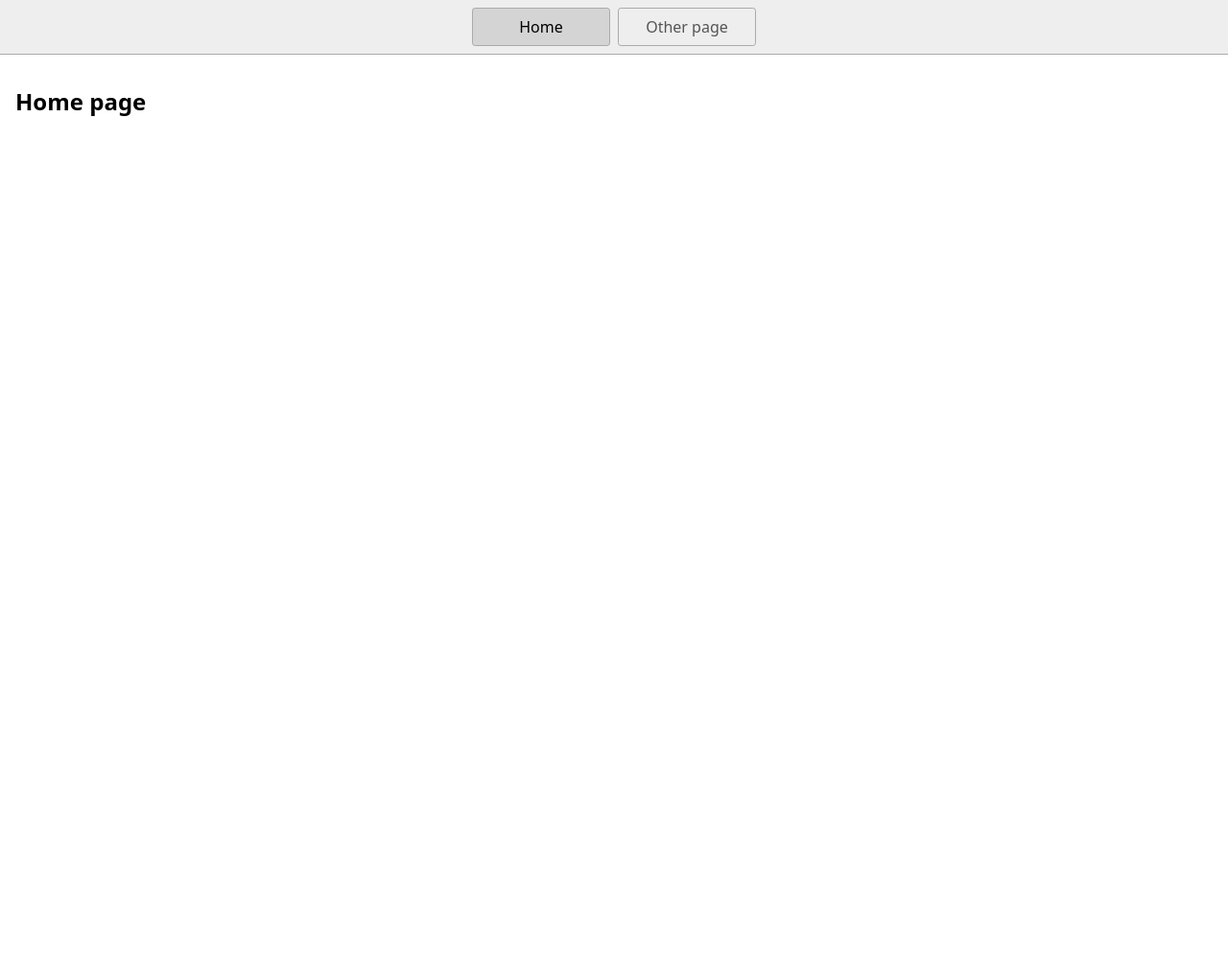
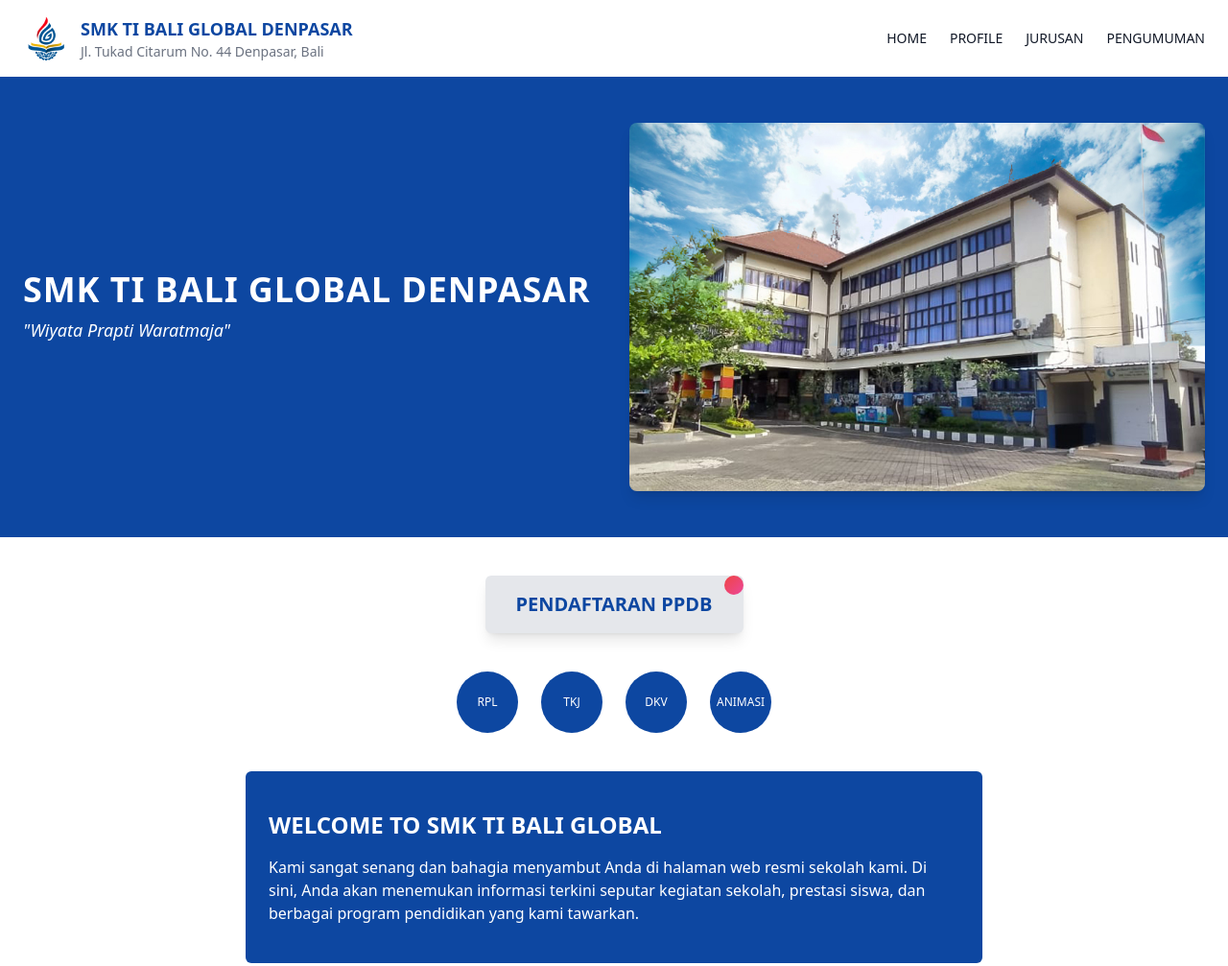
Before and after one commit to Manggusss/web-sekolah, a website: page index.html in a window 1280 px wide. Shown: the whole page at 96% size. Before the commit the page ends 800 px from the top, so only its background shows below. Drawn offline with nearby package versions, Linux system fonts and the light colour scheme.

Commit message:
home jurusan profile

```diff
--- a/index.html
+++ b/index.html
@@ -1,23 +1,80 @@
 <!DOCTYPE html>
-<html lang="en">
-  <head>
-    <title>Home</title>
-    <meta charset="UTF-8" />
-    <meta name="viewport" content="width=device-width" />
-    <!--
-      Need a visual blank slate?
-      Remove all code in `styles.css`!
-    -->
-    <link rel="stylesheet" href="styles.css" />
-    <script type="module" src="script.js"></script>
-  </head>
-  <body>
-    <nav>
-      <a href="/" aria-current="page">Home</a>
-      <a href="/page2.html">Other page</a>
-    </nav>
-    <main>
-      <h1>Home page</h1>
-    </main>
-  </body>
+<html lang="id">
+<head>
+  <meta charset="UTF-8" />
+  <meta name="viewport" content="width=device-width, initial-scale=1.0" />
+  <title>SMK TI Bali Global Denpasar</title>
+  <script src="https://cdn.tailwindcss.com"></script>
+  <script>
+    tailwind.config = {
+      theme: {
+        extend: {
+          colors: {
+            primary: '#0d47a1',
+            secondary: '#ffffff',
+            accent: '#d32f2f'
+          }
+        }
+      }
+    }
+  </script>
+</head>
+<body class="bg-secondary text-gray-900">
+
+
+<!-- Navbar -->
+<nav class="bg-secondary shadow-md px-6 py-4 flex justify-between items-center">
+  <div class="flex items-center gap-3">
+    <img src="logo smk ti.png" alt="Logo" class="w-12 h-12" />
+    <div>
+      <h1 class="text-lg font-bold text-primary">SMK TI BALI GLOBAL DENPASAR</h1>
+      <p class="text-sm text-gray-500">Jl. Tukad Citarum No. 44 Denpasar, Bali</p>
+    </div>
+  </div>
+  <ul class="flex gap-6 text-sm font-medium">
+    <li><a href="index.html" class="hover:text-primary">HOME</a></li>
+    <li><a href="profile.html" class="hover:text-primary">PROFILE</a></li>
+    <li><a href="jurusan.html" class="hover:text-primary">JURUSAN</a></li>
+    <li><a href="pengumuman.html" class="hover:text-primary">PENGUMUMAN</a></li>
+  </ul>
+</nav>
+
+
+  <!-- Hero Section -->
+  <section class="bg-primary text-white py-12">
+    <div class="max-w-7xl mx-auto px-6 flex flex-col md:flex-row items-center justify-between gap-8">
+      <!-- Left (Text) -->
+      <div class="md:w-1/2 text-left">
+        <h2 class="text-4xl font-bold tracking-wide">SMK TI BALI GLOBAL DENPASAR</h2>
+        <p class="text-lg italic mt-2">"Wiyata Prapti Waratmaja"</p>
+      </div>
+      <!-- Right (Image) -->
+      <div class="md:w-1/2">
+        <img src="gedung.jpg" alt="Foto Sekolah" class="rounded-lg shadow-lg w-full max-h-96 object-cover" />
+      </div>
+    </div>
+  </section>
+
+  <!-- PPDB Button -->
+  <section class="my-10 flex justify-center">
+    <button class="bg-gray-200 shadow-lg px-8 py-4 rounded-md text-xl font-semibold text-primary relative">
+      PENDAFTARAN PPDB
+      <span class="absolute top-0 right-0 w-5 h-5 bg-gradient-to-br from-red-500 to-pink-500 rounded-full"></span>
+    </button>
+  </section>
+
+  <!-- Icons Section -->
+  <section class="flex justify-center gap-6 mb-10">
+    <div class="bg-primary text-white p-4 rounded-full text-center w-16 h-16 flex items-center justify-center text-xs">RPL</div>
+    <div class="bg-primary text-white p-4 rounded-full text-center w-16 h-16 flex items-center justify-center text-xs">TKJ</div>
+    <div class="bg-primary text-white p-4 rounded-full text-center w-16 h-16 flex items-center justify-center text-xs">DKV</div>
+    <div class="bg-primary text-white p-4 rounded-full text-center w-16 h-16 flex items-center justify-center text-xs">ANIMASI</div>
+  </section>
+
+  <!-- Welcome Text -->
+  <section class="bg-primary text-white px-6 py-10 rounded-md max-w-3xl mx-auto mb-12">
+    <h3 class="text-2xl font-bold mb-4">WELCOME TO SMK TI BALI GLOBAL</h3>
+    <p class="text-base">Kami sangat senang dan bahagia menyambut Anda di halaman web resmi sekolah kami. Di sini, Anda akan menemukan informasi terkini seputar kegiatan sekolah, prestasi siswa, dan berbagai program pendidikan yang kami tawarkan.</p>
+  </section>
+</body>
 </html>
```
Also changed, not shown: jurusan.html (added, +86 -0 lines), page2.html (deleted, +0 -19 lines), profile.html (added, +49 -0 lines), animasi.jpg (added), dkv.jpg (added), gedung.jpg (added), logo smk ti.png (added), profile.png (added), rpl.jpg (added), tkj.jpg (added), 1 other file.
